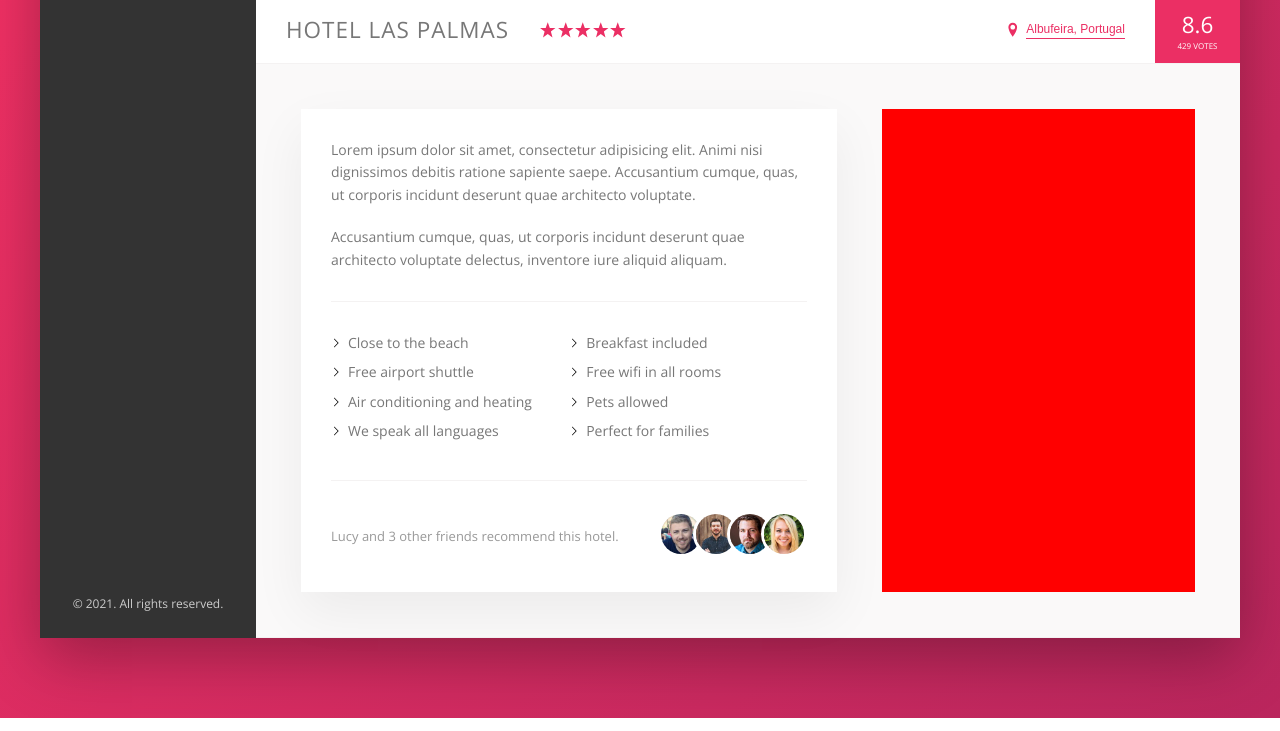
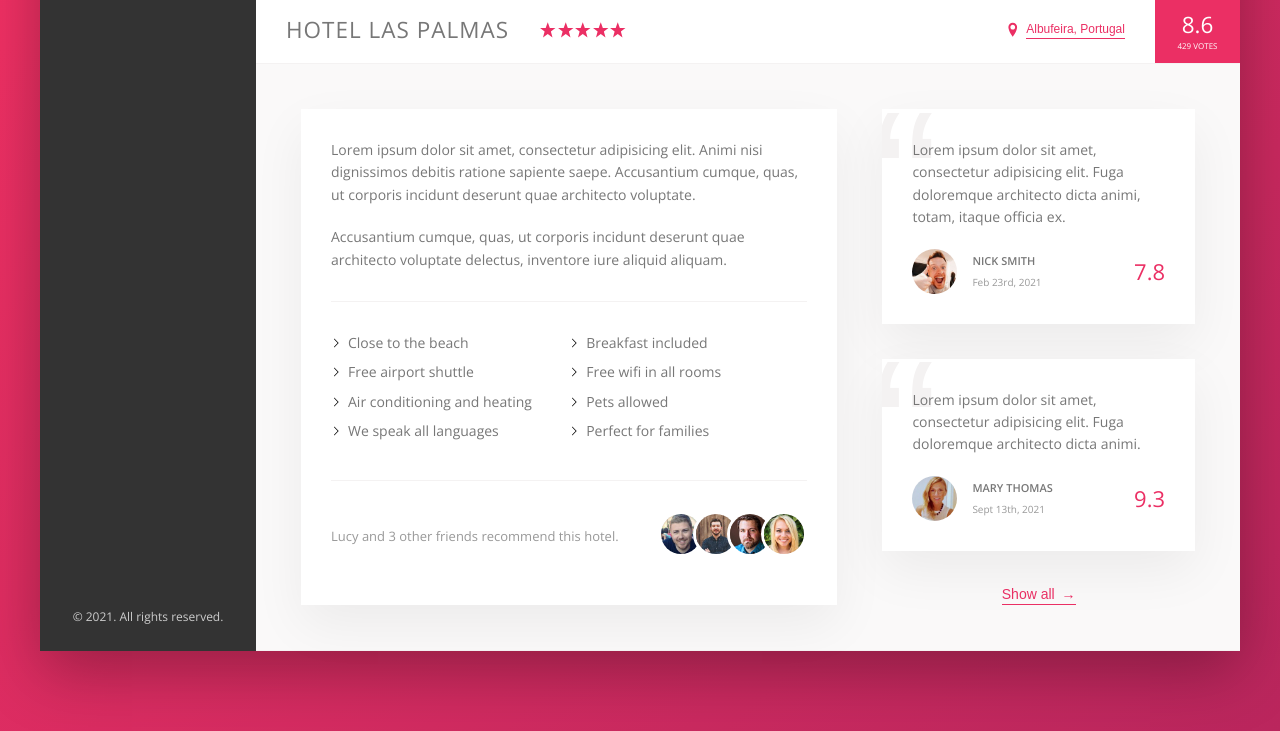
Before and after one commit to Yura-Yaremko/Trip-app, a website: page index.html in a window 1280 px wide. Shown: the part 538-1269 px from the top of the page. Drawn offline with nearby package versions, Linux system fonts and the light colour scheme.

Commit message:
Reviews section

```diff
--- a/index.html
+++ b/index.html
@@ -165,10 +165,38 @@
                             </div>
                         </div>
 
-
                     </div>
                     <div class="user-reviews">
+                        <figure class="review">
+                            <blockquote class="review__text">
+                                Lorem ipsum dolor sit amet, consectetur adipisicing elit. Fuga doloremque architecto
+                                dicta animi, totam, itaque officia ex.
+                            </blockquote>
+                            <figcaption class="review__user">
+                                <img src="img/user-1.jpg" alt="User 1" class="review__photo">
+                                <div class="review__user-box">
+                                    <p class="review__user-name">Nick Smith</p>
+                                    <p class="review__user-date">Feb 23rd, 2021</p>
+                                </div>
+                                <div class="review__rating">7.8</div>
+                            </figcaption>
+                        </figure>
 
+                        <figure class="review">
+                            <blockquote class="review__text">
+                                Lorem ipsum dolor sit amet, consectetur adipisicing elit. Fuga doloremque architecto
+                                dicta animi.
+                            </blockquote>
+                            <figcaption class="review__user">
+                                <img src="img/user-2.jpg" alt="User 1" class="review__photo">
+                                <div class="review__user-box">
+                                    <p class="review__user-name">Mary Thomas</p>
+                                    <p class="review__user-date">Sept 13th, 2021</p>
+                                </div>
+                                <div class="review__rating">9.3</div>
+                            </figcaption>
+                        </figure>
+                        <button class="btn-inline">Show all <span>&rarr;</span></button>
                     </div>
                 </div>
 
--- a/sass/_components.scss
+++ b/sass/_components.scss
@@ -278,8 +278,17 @@
     cursor: pointer;
     transition: all 0.2s;
 
+    & span {
+        margin-left: 3px;
+        transition: margin-left 0.2s;
+    }
+
     &:hover {
         color: var(--color-grey-dark-1);
+
+        span {
+            margin-left: 8px;
+        }
     }
 
     &:focus {
@@ -373,3 +382,71 @@
         }
     }
 }
+
+///////////////////////////////
+////REVIEW
+
+.review {
+    background-color: #fff;
+    padding: 3rem;
+    box-shadow: var(--shadow-light);
+    margin-bottom: 3.5rem;
+    position: relative;
+    overflow: hidden;
+
+    &:not(:last-child) {
+    }
+
+    &__text {
+        margin-bottom: 2rem;
+        position: relative;
+        z-index: 10;
+    }
+
+    &__user {
+        display: flex;
+        align-items: center;
+    }
+
+    &__photo {
+        width: 4.5rem;
+        height: 4.5rem;
+        border-radius: 50%;
+        margin-right: 1.5rem;
+    }
+
+    &__user-box {
+        margin-right: auto;
+    }
+
+    &__user-name {
+        font-size: 1.1rem;
+        font-weight: 600;
+        text-transform: uppercase;
+        margin-bottom: 0.4rem;
+    }
+
+    &__user-date {
+        font-size: 1rem;
+        color: var(--color-grey-dark-3);
+    }
+
+    &__rating {
+        color: var(--color-primary);
+        font-size: 2.2rem;
+        font-weight: 300;
+    }
+
+    &::before {
+        content: "\201c";
+        display: inline-block;
+        font-family: sans-serif;
+        position: absolute;
+        line-height: 1;
+        color: var(--color-grey-light-2);
+        font-size: 20rem;
+        top: -2.75rem;
+        left: -1rem;
+        z-index: 1;
+    }
+}
--- a/sass/_layout.scss
+++ b/sass/_layout.scss
@@ -37,6 +37,7 @@
 }
 
 .detail {
+    font-size: 1.4rem;
     display: flex;
     padding: 4.5rem;
     background-color: var(--color-grey-light-1);
@@ -44,7 +45,6 @@
 }
 
 .description {
-    font-size: 1.4rem;
     flex: 0 0 60%;
     padding: 3rem;
     margin-right: 4.5rem;
@@ -54,5 +54,7 @@
 
 .user-reviews {
     flex: 1;
-    background-color: red;
+    display: flex;
+    flex-direction: column;
+    align-items: center;
 }
```
Also changed, not shown: css/style.css.
